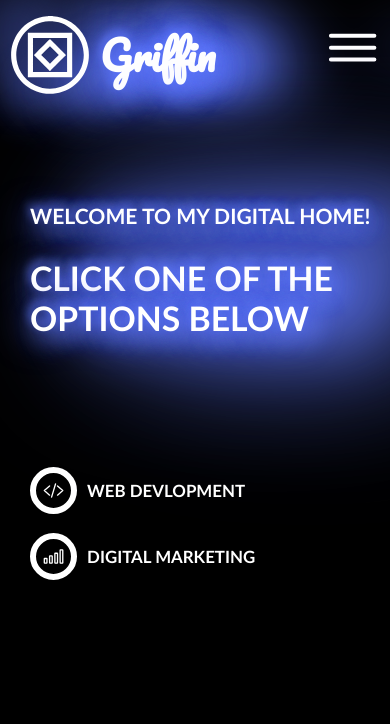
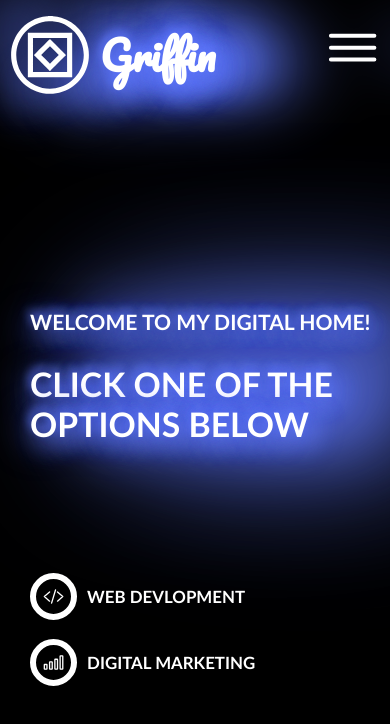
Before and after one commit to griffinjoshs/griffinjs, a website: page public/index.html in a window 390 px wide. Drawn offline with nearby package versions, Linux system fonts and the light colour scheme.

Commit message:
mobile hero

```diff
--- a/public/assets/css/styles.css
+++ b/public/assets/css/styles.css
@@ -765,6 +765,11 @@ h5 {
     font-size: 0.4em;
   }
 
+  /* header */
+.hero-section {
+  height: 50vh;
+}
+
   .hero-text {
     margin: 50px 0 100px 0;
   }
```
